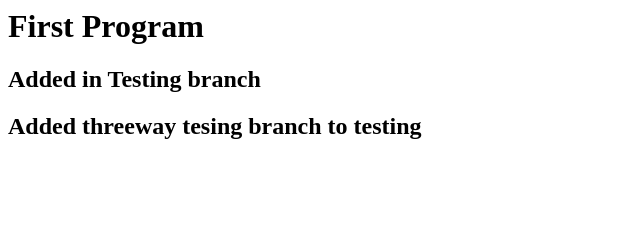
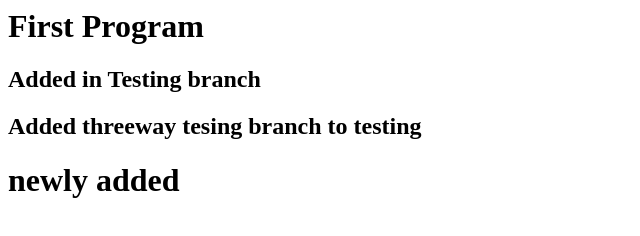
Before and after one commit to Rajkumar929/gitraj, a plain HTML site: page index.html in a window 1280 px wide. Shown: the whole page, without its empty margins (0-640 px from the left). Drawn offline with Linux system fonts and the light colour scheme.

Commit message:
new commit

```diff
--- a/index.html
+++ b/index.html
@@ -1,3 +1,4 @@
 <h1>First Program</h1>
 <h2>Added in Testing branch</h2>
 <h2>Added threeway tesing branch to testing</h2>
+<h1>newly added</h1>
```
